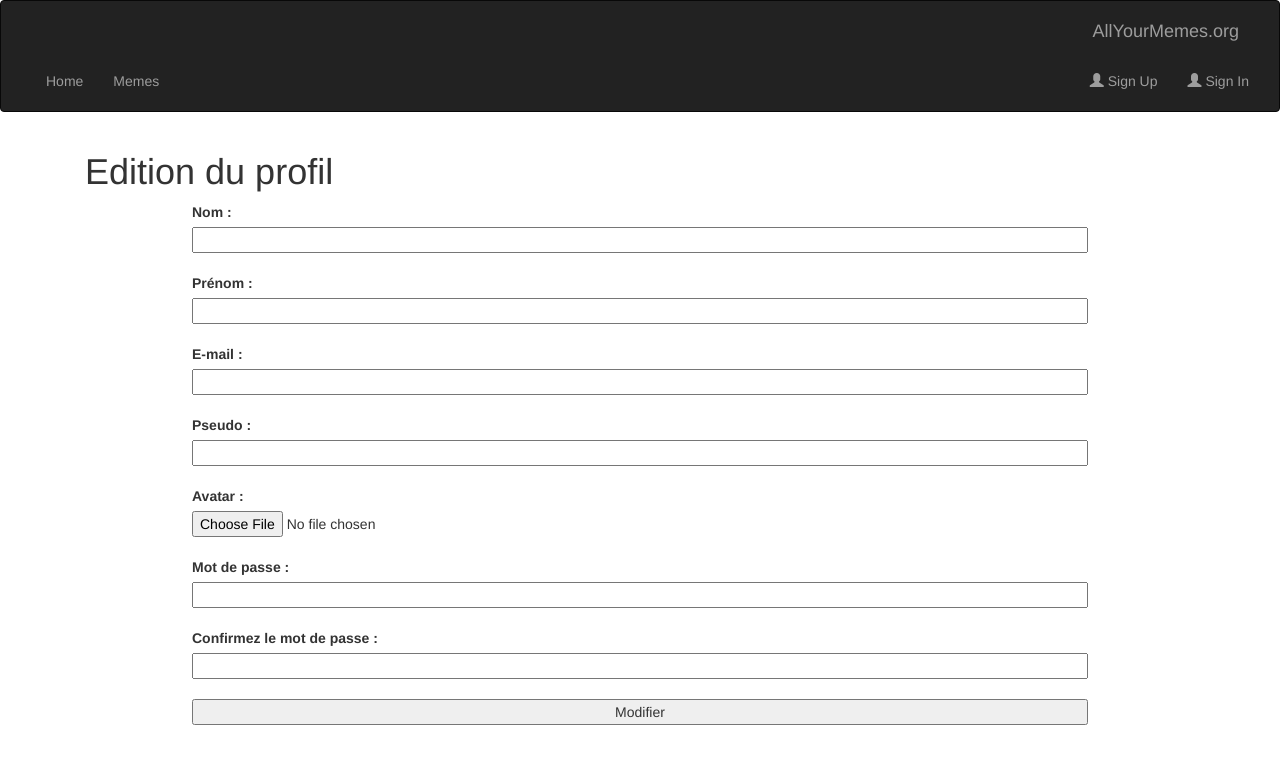
After one commit to EriWay/Techno-web, a PHP site: template templates/profil/edition.html.twig in a window 1280 px wide. The commit adds this page. Shown: the top 764 px of the page. Run offline with PHP 8.4, Linux system fonts and the light colour scheme; the template is opened without the code that fills it, so the values that code supplies are empty; some libraries are stand-ins or nearby versions.

Commit message:
Edition Profil

```diff
--- a/src/Controller/profil.php
+++ b/src/Controller/profil.php
@@ -9,11 +9,13 @@ $pdo = new PDO('sqlite:' . $dbPath);
 
 session_start();
 
-$sql="SELECT id, nom, prenom, email, avatar FROM utilisateurs WHERE id= :id";
+
+$sql="SELECT id, nom, prenom, email, avatar, pseudo FROM utilisateurs WHERE id= :id";
 $stmt = $pdo->prepare($sql);
 $stmt->bindParam(":id", $_SESSION["userid"]);
 $stmt->execute();
 $res = $stmt->fetchAll();
+$_SESSION['username'] = $res[0]['pseudo'];
 
 
 return new Response($twig->render('profil/profil.html.twig',['session'=> $_SESSION,'user'=>$res[0]]));
--- a/src/Entity/utilisateurs.php
+++ b/src/Entity/utilisateurs.php
@@ -42,6 +42,10 @@ class User
     #[ORM\Column(type:'string')]
     #[Assert\NotBlank]
     private string $mot_de_passe;
+
+    #[ORM\Column(type:'string')]
+
+    private string $pseudo;
 
     #[ORM\Column(type:'string')]
     #[Assert\NotBlank]
--- a/src/Routes/routes.php
+++ b/src/Routes/routes.php
@@ -10,6 +10,7 @@ $routes->add('fibonacci', new Route('/fibonacci/{nb}', ['nb' => 10], ['nb' => '^
 $routes->add('register', new Route('/register'));
 $routes->add('connect', new Route('/connect'));
 $routes->add('profil', new Route('/profil'));
+$routes->add('edition', new Route('/profil/edit'));
 $routes->add('postmeme', new Route('/meme/post'));
 $routes->add('meme', new Route('/meme'));
 $routes->add('home', new Route('/'));
--- /dev/null
+++ b/templates/profil/edition.html.twig
@@ -0,0 +1,35 @@
+{% extends 'base.html.twig' %}
+
+{% block title %}Edition{% endblock %}
+
+{% block body %}
+<link rel="stylesheet" href="https://maxcdn.bootstrapcdn.com/bootstrap/3.4.1/css/bootstrap.min.css">
+<h1>Edition du profil</h1>
+<form method="post" enctype="multipart/form-data" action="" style="display:flex;flex-wrap: wrap;flex-direction: column;align-content: center;">
+        <label for="nom">Nom :</label>
+        <input type="text" id="nom" name="nom"style="width:70vw" value="{{user['nom']}}"><br>
+
+        <label for="prenom">Prénom :</label>
+        <input type="text" id="prenom" name="prenom" style="width:70vw" value="{{user['prenom']}}"><br>
+
+        <label for="email">E-mail :</label>
+        <input type="email" id="email" name="email" style="width:70vw" value="{{user['email']}}"><br>
+
+        <label for="pseudo">Pseudo :</label>
+        <input type="text" id="pseudo" name="pseudo"style="width:70vw" value="{{user['pseudo']}}"><br>
+
+        <label for="avatar">Avatar :</label>
+        <input type = "file" id = "avatar" name = "avatar"><br>
+
+        <label for="mot_de_passe">Mot de passe :</label>
+        <input type="password" id="mot_de_passe" name="mot_de_passe"style="width:70vw"><br>
+
+        <label for="confirmation_mot_de_passe">Confirmez le mot de passe :</label>
+        <input type="password" id="confirmation_mot_de_passe" name="confirmation_mot_de_passe" style="width:70vw"><br>
+        {% for err in errors %}
+        Err:{{err}}<br>
+        {% endfor %}
+
+        <input type="submit" value="Modifier">
+    </form>
+{% endblock %}
--- a/templates/register/confirmation.html.twig
+++ b/templates/register/confirmation.html.twig
@@ -4,5 +4,5 @@
 
 {% block body %}
     Compte créé !<br>
-    Bienvenue parmis nous {{user}}
+    Bienvenue parmis nous {{session['username']}}
 {% endblock %}
--- a/templates/register/register.html.twig
+++ b/templates/register/register.html.twig
@@ -70,6 +70,9 @@ input[type=submit] {
         <label for="email">E-mail :</label>
         <input type="email" id="email" name="email" required style="width:70vw"><br>
 
+        <label for="pseudo">Pseudo :</label>
+        <input type="text" id="pseudo" name="pseudo" required style="width:70vw"><br>
+
         <label for="avatar">Avatar :</label>
         <input type = "file" id = "avatar" name = "avatar"><br>
 
```
Also changed, not shown: src/Controller/edition.php (added, +73 -0 lines), src/Controller/register.php (+8 -5 lines), templates/profil/profil.html.twig (+4 -3 lines), public/Avatars/avatar.png (added), public/Avatars/avatar1.png, src/DB/db.sqlite.
